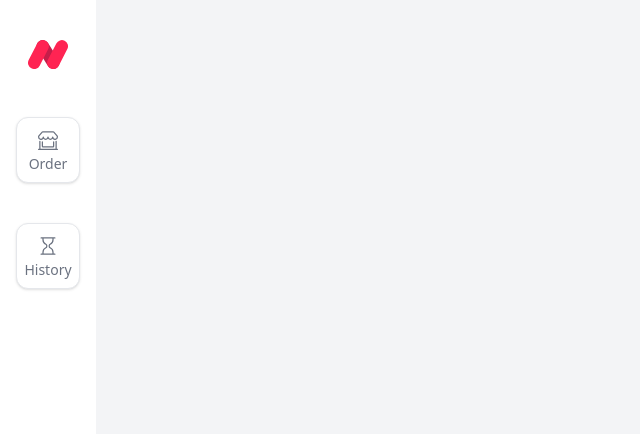
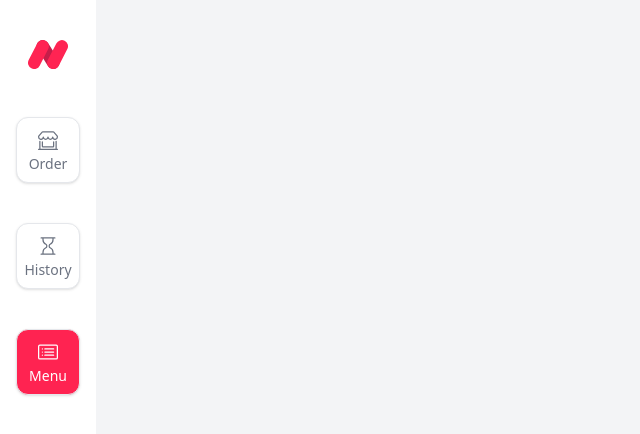
Before and after one commit to ryno-andryano/nusa, a React (Vite) app: page /menu-list in a window 1280 px wide. Before the commit this address had no page. Shown: the top 434 px of the page, without its empty margins (0-640 px from the left). Built offline with nearby package versions, Linux system fonts and the light colour scheme.

Commit message:
feat: add navigation to menu list page

```diff
--- a/src/App.jsx
+++ b/src/App.jsx
@@ -6,6 +6,7 @@ import Order from "./pages/Order";
 import Payment from "./pages/Payment";
 import History from "./pages/History";
 import HistoryDetail from "./pages/HistoryDetail";
+import Menu from "./pages/Menu";
 
 function App() {
   return (
@@ -18,6 +19,7 @@ function App() {
           <Route path="/payment" element={<Payment />} />
           <Route path="/history" element={<History />} />
           <Route path="/history/:id" element={<HistoryDetail />} />
+          <Route path="/menu-list" element={<Menu />} />
         </Routes>
       </Main>
     </div>
--- a/src/layouts/Sidebar.jsx
+++ b/src/layouts/Sidebar.jsx
@@ -55,6 +55,30 @@ function Sidebar() {
         </svg>
         <h1 className="pt-1 text-sm">History</h1>
       </NavLink>
+
+      <NavLink
+        to="/menu-list"
+        className={({ isActive }) =>
+          `flex w-16 flex-col items-center justify-center rounded-xl border pb-2 pt-3 shadow transition-colors ${
+            isActive
+              ? "bg-[#FF2351] text-white hover:bg-[#e81e48]"
+              : "bg-white text-gray-500 hover:bg-gray-100"
+          }`
+        }
+      >
+        <svg
+          xmlns="http://www.w3.org/2000/svg"
+          width="16"
+          height="16"
+          fill="currentColor"
+          className="bi bi-card-list h-5 w-5"
+          viewBox="0 0 16 16"
+        >
+          <path d="M14.5 3a.5.5 0 0 1 .5.5v9a.5.5 0 0 1-.5.5h-13a.5.5 0 0 1-.5-.5v-9a.5.5 0 0 1 .5-.5h13zm-13-1A1.5 1.5 0 0 0 0 3.5v9A1.5 1.5 0 0 0 1.5 14h13a1.5 1.5 0 0 0 1.5-1.5v-9A1.5 1.5 0 0 0 14.5 2h-13z" />
+          <path d="M5 8a.5.5 0 0 1 .5-.5h7a.5.5 0 0 1 0 1h-7A.5.5 0 0 1 5 8zm0-2.5a.5.5 0 0 1 .5-.5h7a.5.5 0 0 1 0 1h-7a.5.5 0 0 1-.5-.5zm0 5a.5.5 0 0 1 .5-.5h7a.5.5 0 0 1 0 1h-7a.5.5 0 0 1-.5-.5zm-1-5a.5.5 0 1 1-1 0 .5.5 0 0 1 1 0zM4 8a.5.5 0 1 1-1 0 .5.5 0 0 1 1 0zm0 2.5a.5.5 0 1 1-1 0 .5.5 0 0 1 1 0z" />
+        </svg>
+        <h1 className="pt-1 text-sm">Menu</h1>
+      </NavLink>
     </aside>
   );
 }
--- /dev/null
+++ b/src/pages/Menu/index.jsx
@@ -0,0 +1,5 @@
+function Index() {
+  return <div></div>;
+}
+
+export default Index;
```
Also changed, not shown: src/data/database.json (+56 -28 lines).
